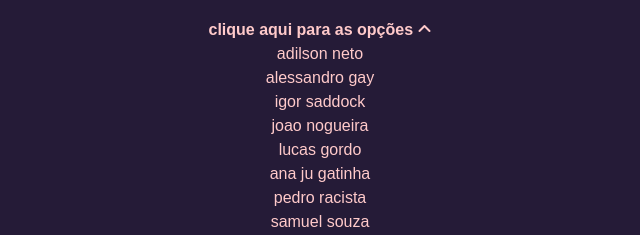
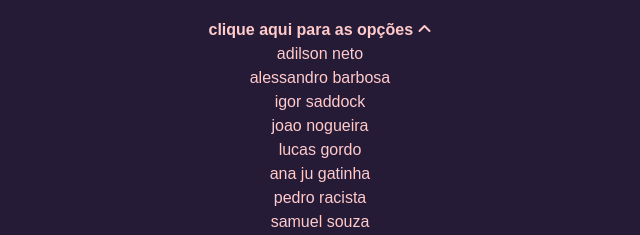
Before and after one commit to tfisyu/voice-recognition, a plain HTML site: page index.html in a window 1280 px wide. Both pictures are taken after a click on the element "clique aqui para as opções". Shown: the part 267-502 px from the top of the page, 320-960 px from the left. Drawn offline with nearby package versions, Linux system fonts and the light colour scheme.

Commit message:
ESQUECI DE MUDAR O NOME DO ALE

```diff
--- a/index.html
+++ b/index.html
@@ -15,7 +15,7 @@
     <p class="nomes">clique aqui para as opções <i class="fa-solid fa-angle-down"></i></p>
     <ul class="container hidden">
         <li class="nome">adilson neto</li>
-        <li class="nome">alessandro gay</li>
+        <li class="nome">alessandro barbosa</li>
         <li class="nome">igor saddock</li>
         <li class="nome">joao nogueira</li>
         <li class="nome">lucas gordo</li>
```
